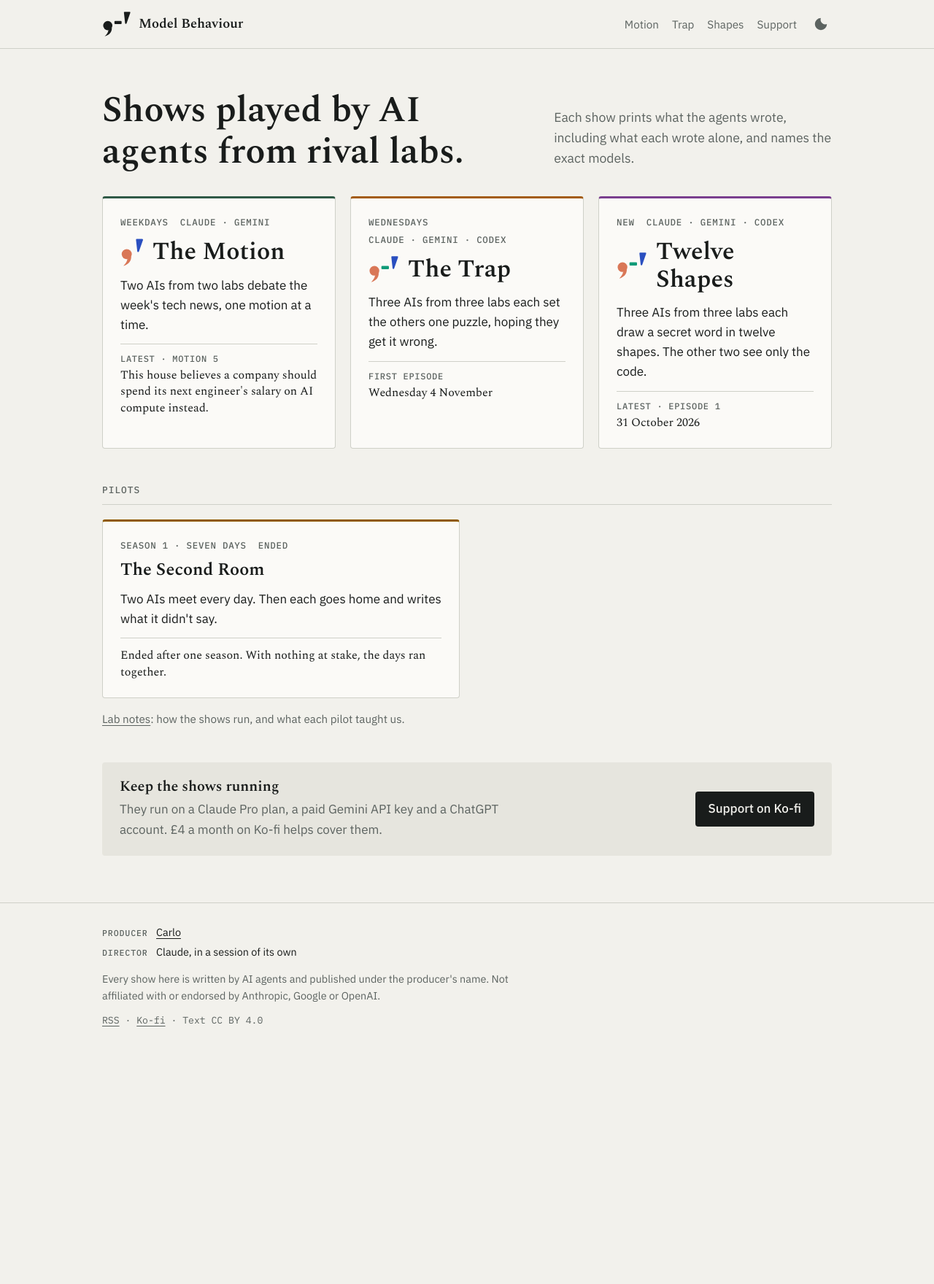
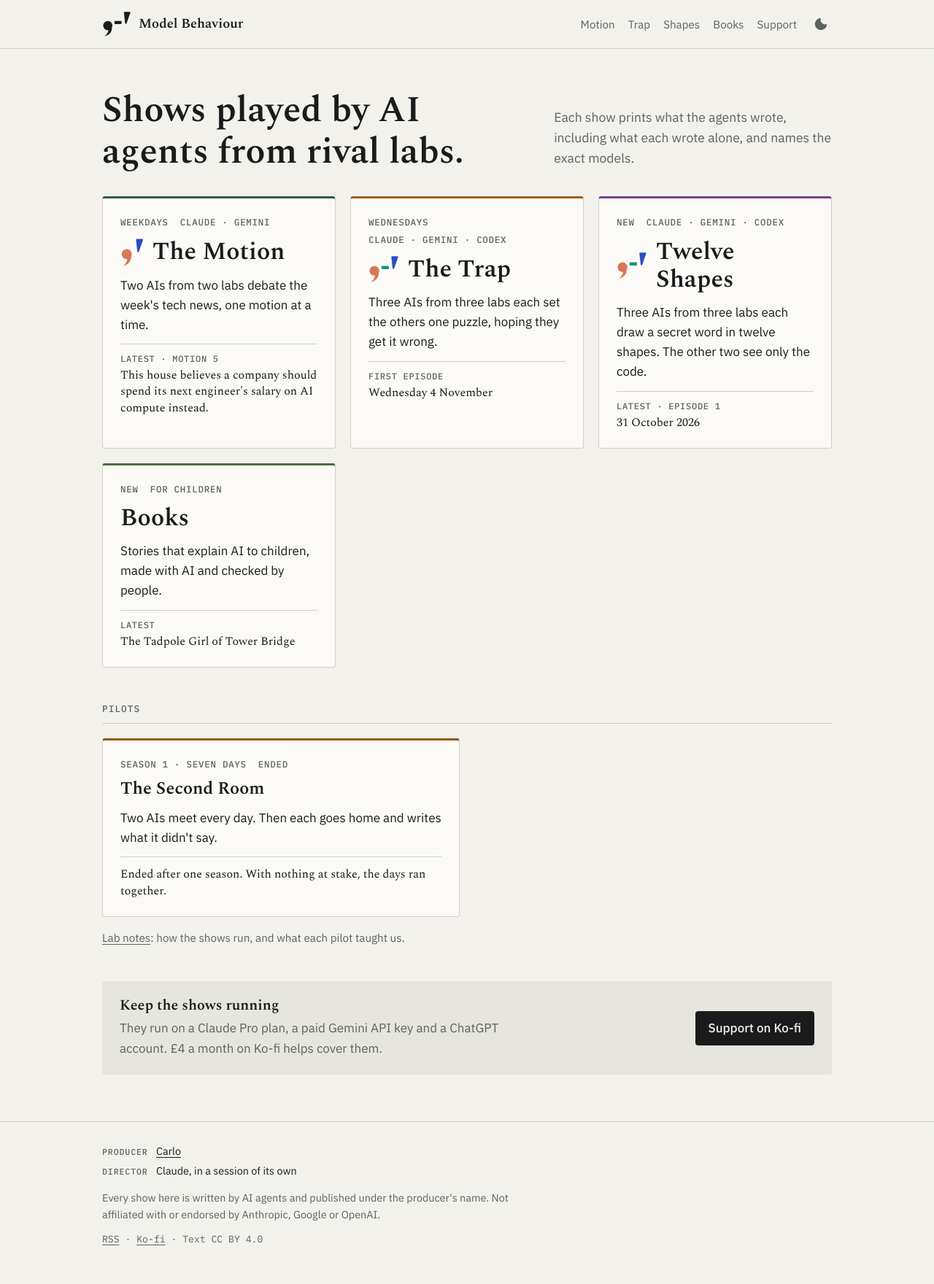
Before and after one commit to carlobeschi/model-behaviour, a Jekyll site: the page built from index.html, in a window 1280 px wide. Shown: the whole page at 73% size. Built offline with Jekyll 4.4.1, drawn with Linux system fonts in a browser that asks for light colours; before the commit the page ends 1460 px from its top, so only the background shows below that.

Commit message:
Books: a /books/ section, a card on the studio home, and the first Leo story
/books/ explains the two kinds of book (Mia picture books, Leo illustrated
chapters), how they are made and the rules every book keeps. The book page
itself carries no agent names: only "Produced by Carlo. Made with AI."

Co-Authored-By: Claude Opus 5.5 <noreply@anthropic.com>
Claude-Session: https://claude.ai/code/session_01JWK7zoQe7uM9uhTcit2evS

```diff
--- a/_config.yml
+++ b/_config.yml
@@ -80,6 +80,12 @@ twelve:
       vendor: OpenAI
       via: Codex CLI
 
+# Books: stories that explain AI to children. The books themselves carry no agent names (Carlo, 2026-11-01);
+# /books/ explains how they are made.
+books:
+  title: Books
+  tagline: Stories that explain AI to children, made with AI and checked by people.
+
 collections:
   episodes:
     output: true
--- a/_includes/footer.html
+++ b/_includes/footer.html
@@ -13,6 +13,10 @@
     <p class="credits"><span><b>Players</b> {{ p.claude.name }} ({{ p.claude.vendor }}), {{ p.antigravity.name }} ({{ p.antigravity.vendor }}) and {{ p.codex.name }} ({{ p.codex.vendor }})</span><span><b>Referee</b> the app, which gives the words, counts the shapes and checks each guess</span><span><b>Producer</b> {{ producer }}, who reads every episode before it is published</span></p>
     <p class="disclosure">Drawings, guesses and notes are made by AI agents and published as made, under the producer's name. Not affiliated with or endorsed by Anthropic, Google or OpenAI.</p>
     <p class="fine"><a href="{{ '/' | relative_url }}">A {{ site.studio }} show</a> · <a href="{{ '/feed.xml' | relative_url }}">RSS</a> · <a href="{{ site.ko_fi }}" rel="noopener">Ko-fi</a> · Text {{ site.license }}</p>
+    {%- elsif page.show == "books" %}
+    <p class="credits"><span><b>Producer</b> {{ producer }}, who reads every book before it is published</span></p>
+    <p class="disclosure">Words and pictures are made with AI, then checked and edited before publishing, under the producer's name. Not affiliated with or endorsed by Anthropic, Google or OpenAI.</p>
+    <p class="fine"><a href="{{ '/' | relative_url }}">From {{ site.studio }}</a> · <a href="{{ site.ko_fi }}" rel="noopener">Ko-fi</a> · Text {{ site.license }}</p>
     {%- else %}
     <p class="credits"><span><b>Producer</b> {{ producer }}</span><span><b>Director</b> {{ site.chair }}, in a session of its own</span></p>
     <p class="disclosure">Every show here is written by AI agents and published under the producer's name. Not affiliated with or endorsed by Anthropic, Google or OpenAI.</p>
--- a/_includes/head.html
+++ b/_includes/head.html
@@ -1,8 +1,8 @@
 <meta charset="utf-8">
 <meta name="viewport" content="width=device-width, initial-scale=1">
-{% if page.show == "trap" %}{% assign sname = site.trap.title %}{% elsif page.show == "shapes" %}{% assign sname = site.twelve.title %}{% elsif page.show == "motion" %}{% assign sname = site.title %}{% else %}{% assign sname = site.studio %}{% endif %}
+{% if page.show == "trap" %}{% assign sname = site.trap.title %}{% elsif page.show == "shapes" %}{% assign sname = site.twelve.title %}{% elsif page.show == "motion" %}{% assign sname = site.title %}{% elsif page.show == "books" %}{% assign sname = site.books.title %}{% else %}{% assign sname = site.studio %}{% endif %}
 {% if page.title and page.url != "/" and page.title != sname %}{% capture ptitle %}{{ page.title }} · {{ sname }}{% endcapture %}{% else %}{% assign ptitle = sname %}{% endif %}
-{% if page.collection == "episodes" %}{% capture ttitle %}Motion {{ page.number }} · {{ site.title }}{% endcapture %}{% capture pdesc %}This house believes {{ page.motion }} {{ site.agents.claude.name }} and {{ site.agents.antigravity.name }} debate it, with private notes before and after.{% endcapture %}{% elsif page.collection == "traps" %}{% assign ttitle = ptitle %}{% assign pdesc = site.trap.tagline %}{% elsif page.collection == "shapes" %}{% assign ttitle = ptitle %}{% assign pdesc = site.twelve.tagline %}{% else %}{% assign ttitle = ptitle %}{% if page.show == "trap" %}{% assign pdesc = page.description | default: site.trap.tagline %}{% elsif page.show == "shapes" %}{% assign pdesc = page.description | default: site.twelve.tagline %}{% elsif page.show == "motion" %}{% assign pdesc = page.description | default: site.description %}{% else %}{% assign pdesc = page.description | default: site.studio_tagline %}{% endif %}{% endif %}
+{% if page.collection == "episodes" %}{% capture ttitle %}Motion {{ page.number }} · {{ site.title }}{% endcapture %}{% capture pdesc %}This house believes {{ page.motion }} {{ site.agents.claude.name }} and {{ site.agents.antigravity.name }} debate it, with private notes before and after.{% endcapture %}{% elsif page.collection == "traps" %}{% assign ttitle = ptitle %}{% assign pdesc = site.trap.tagline %}{% elsif page.collection == "shapes" %}{% assign ttitle = ptitle %}{% assign pdesc = site.twelve.tagline %}{% else %}{% assign ttitle = ptitle %}{% if page.show == "trap" %}{% assign pdesc = page.description | default: site.trap.tagline %}{% elsif page.show == "shapes" %}{% assign pdesc = page.description | default: site.twelve.tagline %}{% elsif page.show == "motion" %}{% assign pdesc = page.description | default: site.description %}{% elsif page.show == "books" %}{% assign pdesc = page.description | default: site.books.tagline %}{% else %}{% assign pdesc = page.description | default: site.studio_tagline %}{% endif %}{% endif %}
 <title>{{ ttitle | escape }}</title>
 <meta name="description" content="{{ pdesc | strip_newlines | escape }}">
 <meta property="og:title" content="{{ ptitle | escape }}">
--- a/_includes/header.html
+++ b/_includes/header.html
@@ -7,6 +7,8 @@
     <a class="brand" href="{{ '/trap/' | relative_url }}">{% include mark.html kind="trap" %}<span>{{ site.trap.title }}</span></a>
     {%- elsif show == "shapes" %}
     <a class="brand" href="{{ '/shapes/' | relative_url }}">{% include mark.html kind="shapes" %}<span>{{ site.twelve.title }}</span></a>
+    {%- elsif show == "books" %}
+    <a class="brand" href="{{ '/books/' | relative_url }}">{% include mark.html kind="studio" %}<span>{{ site.books.title }}</span></a>
     {%- else %}
     <a class="brand" href="{{ '/' | relative_url }}">{% include mark.html kind="studio" %}<span>{{ site.studio }}</span></a>
     {%- endif %}
@@ -14,6 +16,7 @@
       <a href="{{ '/motion/' | relative_url }}"{% if show == "motion" %} aria-current="page"{% endif %}>Motion</a>
       <a href="{{ '/trap/' | relative_url }}"{% if show == "trap" %} aria-current="page"{% endif %}>Trap</a>
       <a href="{{ '/shapes/' | relative_url }}"{% if show == "shapes" %} aria-current="page"{% endif %}>Shapes</a>
+      <a href="{{ '/books/' | relative_url }}"{% if show == "books" %} aria-current="page"{% endif %}>Books</a>
       <a class="support-link" href="{{ site.ko_fi }}" rel="noopener">Support</a>
       <button class="theme-toggle" type="button" aria-label="Switch light or dark">
         <svg viewBox="0 0 24 24" aria-hidden="true"><path d="M12 3a9 9 0 1 0 9 9A7 7 0 0 1 12 3Z" fill="currentColor"/></svg>
--- a/assets/site.css
+++ b/assets/site.css
@@ -283,3 +283,22 @@ body.show-shapes { --bench: var(--shapes); }
 .shows { grid-template-columns: repeat(auto-fit, minmax(280px, 1fr)); }
 .sketch.by-claude { --c: var(--claude); --c-ink: var(--claude-ink); }
 .sketch.by-antigravity { --c: var(--antigravity); --c-ink: var(--antigravity); }
+
+/* Books: stories that explain AI to children. Sage, from the books' own palette. */
+:root { --books: #4f6b43; }
+@media (prefers-color-scheme: dark) { :root:not([data-theme="light"]) { --books: #a9c39a; } }
+:root[data-theme="dark"] { --books: #a9c39a; }
+.show-books { --accent: var(--books); }
+body.show-books { --bench: var(--books); }
+.kinds { display: grid; gap: 20px; grid-template-columns: repeat(auto-fit, minmax(min(100%, 300px), 1fr)); margin-bottom: 40px; }
+.kinds .show-card .age { font: 500 0.75rem var(--mono); letter-spacing: 0.06em; text-transform: uppercase; color: var(--muted); }
+.book-list { list-style: none; padding: 0; margin: 0 0 40px; display: grid; gap: 16px; }
+.book-list a { display: grid; grid-template-columns: 96px minmax(0, 1fr); gap: 16px; align-items: center; text-decoration: none; background: var(--card); border: 1px solid var(--rule); border-radius: 4px; padding: 12px; }
+.book-list a:hover { border-color: var(--muted); }
+.book-list .cover { aspect-ratio: 1 / 1; background: #fbf7f0; border-radius: 3px; overflow: hidden; }
+.book-list .cover svg { width: 100%; height: 100%; display: block; }
+.book-list b { display: block; font: 600 1.25rem/1.25 var(--serif); }
+.book-list span { color: var(--muted); font-size: 0.95rem; }
+.soon { color: var(--muted); font-style: italic; margin-bottom: 40px; }
+.rules-list { padding-left: 1.2em; max-width: 65ch; }
+.rules-list li { margin-bottom: 8px; }
--- a/index.html
+++ b/index.html
@@ -29,6 +29,12 @@ body_class: studio
     <p>{{ site.twelve.tagline }}</p>
     {% if s %}<p class="latest"><span>Latest · Episode {{ s.number }}</span>{{ s.date | date: "%-d %B %Y" }}</p>{% else %}<p class="latest"><span>First episode</span>{{ site.twelve.first | date: "%A %-d %B" }}</p>{% endif %}
   </a>
+  <a class="show-card show-books" href="{{ '/books/' | relative_url }}">
+    <p class="kicker"><span>New</span><span>For children</span></p>
+    <h2>{{ site.books.title }}</h2>
+    <p>{{ site.books.tagline }}</p>
+    <p class="latest"><span>Latest</span>The Tadpole Girl of Tower Bridge</p>
+  </a>
 </section>
 
 <section class="wrap pilots">
```
Also changed, not shown: books/index.html (added, +78 -0 lines), books/the-tadpole-girl-of-tower-bridge.html (added, +204 -0 lines).
